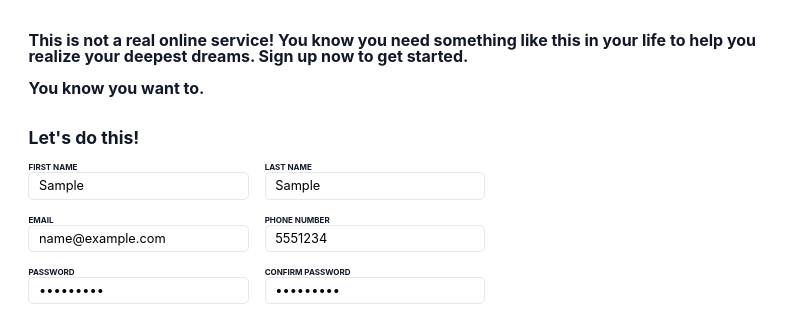
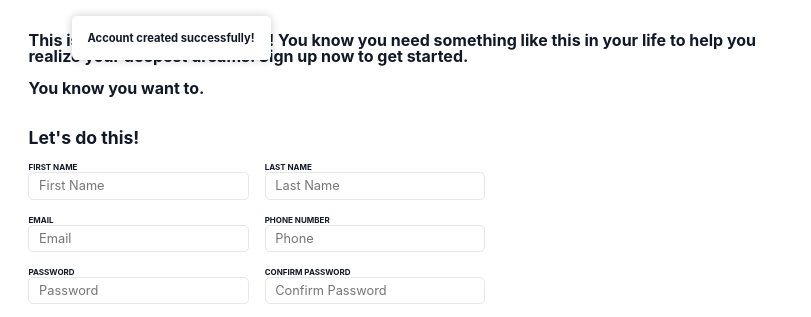
Before and after one commit to Robertron624/TheOdinProject-sign-up-form, a plain HTML site: page index.html in a window 1280 px wide. Both pictures are taken after typing "Sample", "Sample", "name@example.com", "5551234", "Sample123", "Sample123" into the empty fields and a click on the button "Create Account". Shown: the top 317 px of the page, 469-1280 px from the left. Drawn offline with Linux system fonts and the light colour scheme.

Commit message:
Add toast notification and clear input functionality

```diff
--- a/index.js
+++ b/index.js
@@ -41,7 +41,8 @@ function main() {
             confirmPassword,
         });
 
-        alert("Congrats! You have successfully signed up to a fake page!");
+        clearInputs();
+        createToast("Account created successfully!", 3000);
     });
 
     // If the password has input error and error message and starts to type, the error message should disappear
@@ -57,12 +58,46 @@ function main() {
 
         if (passwordInput.classList.contains("error-active")) {
             passwordError.textContent = "";
+            confirmPasswordInput.textContent = "";
             passwordInput.classList.remove("error-active");
             confirmPasswordInput.classList.remove("error-active");
         }
     });
+}
 
-    // checking function
+function createToast(message, time){
+    const toastContainer = document.createElement("div");
+    toastContainer.classList.add("toast-container");
+
+    const toast = document.createElement("div");
+    toast.classList.add("toast");
+
+    const toastMessage = document.createElement("h3");
+    toastMessage.textContent = message;
+
+    toast.appendChild(toastMessage);
+    toast.classList.add("slide-in");
+    toastContainer.appendChild(toast);
+
+    document.body.appendChild(toastContainer);
+
+
+    setTimeout(() => {
+        toast.classList.remove("slide-in");
+        toast.classList.add("slide-out");
+    }, time);
+
+    setTimeout(() => {
+        document.body.removeChild(toastContainer);
+    }, time + 500);
+
+}
+
+function clearInputs() {
+    const inputs = document.querySelectorAll("input");
+    inputs.forEach((input) => {
+        input.value = "";
+    });
 }
 
 window.onload = main;
--- a/styles.css
+++ b/styles.css
@@ -283,6 +283,68 @@ section.content {
     text-decoration: none;
 }
 
+/* Toast styles */
+
+.toast-container {
+    position: fixed;
+    top: 0;
+    right: 0;
+    padding: 1rem;
+    display: flex;
+    justify-content: center;
+    gap: 1rem;
+    z-index: 100;
+    width: 100%;
+}
+.toast {
+    background-color: #fff;
+    padding: 1rem;
+    border-radius: 5px;
+    box-shadow: 0 0 10px rgba(0, 0, 0, .2);
+    max-width: 14rem;
+    /* animation: slideIn .5s ease-in-out; */
+}
+
+.toast.slide-in {
+    animation: slideIn .5s ease-in-out;
+}
+
+.toast.slide-out {
+    animation: slideOut .5s ease-in-out;
+}
+
+
+.toast h3 {
+    font-size: .7rem;
+    font-weight: 700;
+    color: #111827;
+    margin: 0;
+}
+
+@keyframes slideIn {
+    from {
+        transform: translateX(100%);
+    }
+
+    to {
+        transform: translateX(0);
+    }
+}
+
+@keyframes slideOut {
+    /* in reverse and at the end ocults */
+    from {
+        transform: translateX(0);
+    }
+
+    to {
+        transform: translateX(100%);
+        opacity: 0;
+        visibility: hidden;
+    }
+}
+
+
 @media (min-width: 768px) {
     .form-container form .row {
         flex-direction: row;
```
